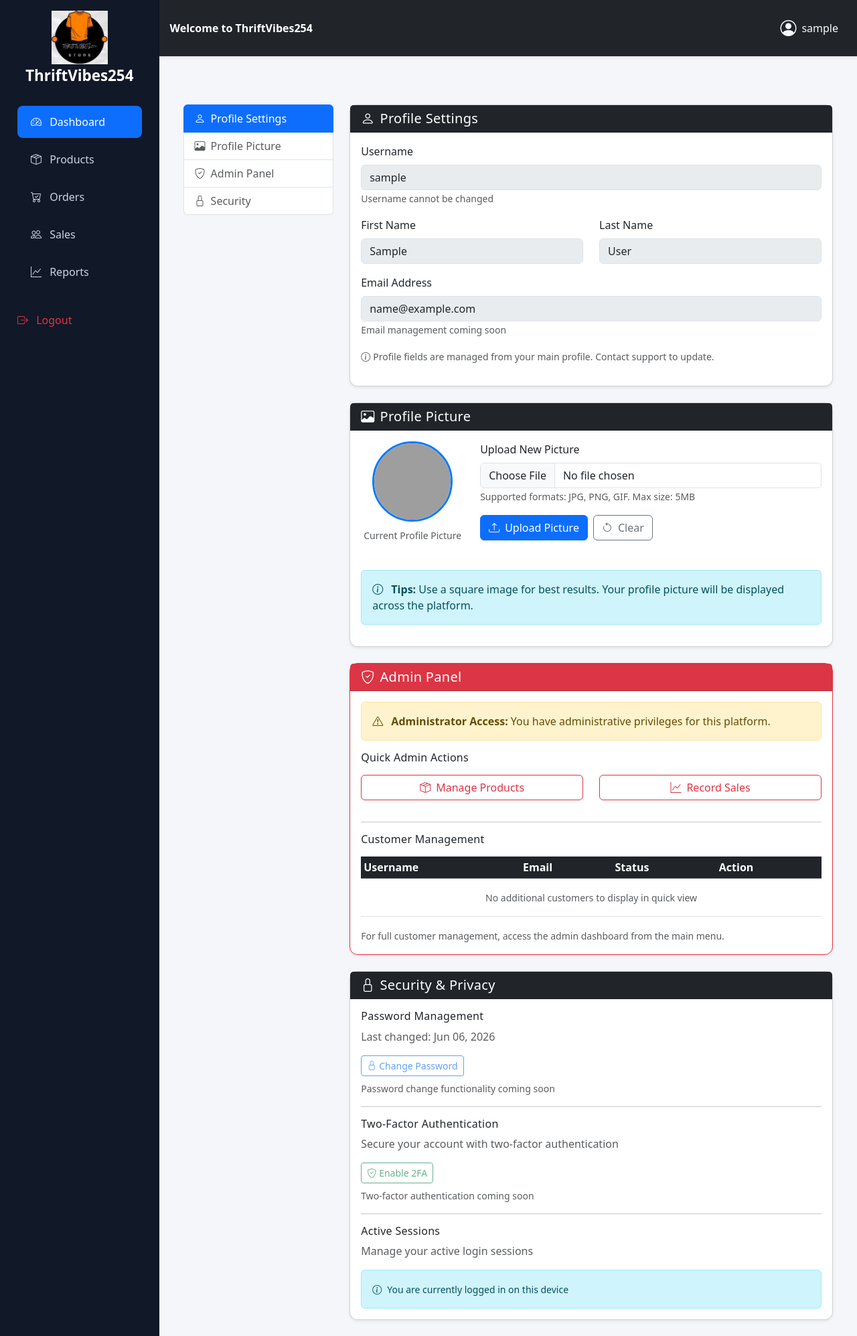
After one commit to Brayohhh/thriftvibes254, a Django app: page /settings/ in a window 1280 px wide. The commit adds this page. Shown: the whole page at 67% size. Run offline with Django 5.2, Linux system fonts and the light colour scheme; the visitor is signed in with stand-in values (Sample User, id 1); data comes from the database, SQL or seed files in the repository; some libraries are stand-ins or nearby versions; grey boxes are pictures that could not be loaded.

Commit message:
updatess

```diff
--- a/thriftvibes254/inventory/templates/inventory/base.html
+++ b/thriftvibes254/inventory/templates/inventory/base.html
@@ -10,6 +10,8 @@
   <!-- Bootstrap -->
   <link rel="stylesheet" href="{% static 'css/bootstrap.min.css' %}">
   <link rel="stylesheet" href="{% static 'css/style.css' %}">
+  <!-- Bootstrap Icons -->
+  <link rel="stylesheet" href="https://cdn.jsdelivr.net/npm/bootstrap-icons@1.11.0/font/bootstrap-icons.css">
 
   {%block extra_css%} {% endblock %}
   <style>
@@ -152,8 +154,31 @@ h4, h5, h6 {
     </button>
 
     <span class="navbar-text fw-semibold text-white">
-      Welcome, {{ request.user.username }}
+      Welcome to ThriftVibes254
     </span>
+  </div>
+
+  <!-- PROFILE DROPDOWN -->
+  <div class="dropdown">
+    <button class="btn btn-outline-light d-flex align-items-center gap-2" type="button" id="profileDropdown" data-bs-toggle="dropdown" aria-expanded="false" style="border: none; padding: 0.5rem 0.75rem;">
+      <i class="bi bi-person-circle" style="font-size: 1.5rem;"></i>
+      <span class="d-none d-md-inline">{{ request.user.username }}</span>
+    </button>
+    <ul class="dropdown-menu dropdown-menu-end" aria-labelledby="profileDropdown">
+      <li><h6 class="dropdown-header">{{ request.user.username }}</h6></li>
+      <li><hr class="dropdown-divider"></li>
+      <li><a class="dropdown-item" href="{% url 'inventory:user_profile' %}"><i class="bi bi-person me-2"></i>View Profile</a></li>
+      <li><a class="dropdown-item" href="{% url 'inventory:user_settings' %}"><i class="bi bi-gear me-2"></i>Settings</a></li>
+      <li><hr class="dropdown-divider"></li>
+      <li>
+        <form method="post" action="{% url 'logout' %}" class="m-0">
+          {% csrf_token %}
+          <button type="submit" class="dropdown-item text-danger" style="width: 100%; text-align: left;">
+            <i class="bi bi-box-arrow-right me-2"></i>Logout
+          </button>
+        </form>
+      </li>
+    </ul>
   </div>
 </nav>
 
--- a/thriftvibes254/inventory/templates/inventory/orders/add_items.html
+++ b/thriftvibes254/inventory/templates/inventory/orders/add_items.html
@@ -10,7 +10,7 @@
   <div class="d-flex flex-wrap justify-content-between align-items-center mb-4">
     <div>
       <h3 class="fw-bold mb-1">Add Items to Order</h3>
-      <small class="text-muted">Order #{{ order.id }}</small>
+      <small class="text-muted">Order #{{ order.order_id }}</small>
     </div>
 
     <div class="d-flex align-items-center gap-2">
--- a/thriftvibes254/inventory/templates/inventory/orders/confirmation.html
+++ b/thriftvibes254/inventory/templates/inventory/orders/confirmation.html
@@ -9,7 +9,7 @@
       <h4 class="text-success">🎉 Order Confirmed!</h4>
 
       <p class="mt-3">
-        Order ID: <strong>#{{ order.id }}</strong><br>
+        Order ID: <strong>#{{ order.order_id }}</strong><br>
         Status: <strong>{{ order.status|title }}</strong>
       </p>
 
--- /dev/null
+++ b/thriftvibes254/inventory/templates/inventory/settings.html
@@ -0,0 +1,225 @@
+{% extends 'inventory/base.html' %}
+{% load static %}
+
+{% block title %}Settings - ThriftVibes254{% endblock %}
+
+{% block content %}
+<div class="container mt-5">
+  <div class="row">
+    <!-- Settings Navigation -->
+    <div class="col-md-3">
+      <div class="list-group sticky-top" style="top: 80px;">
+        <a href="#profile-section" class="list-group-item list-group-item-action active" data-bs-toggle="list">
+          <i class="bi bi-person me-2"></i>Profile Settings
+        </a>
+        <a href="#picture-section" class="list-group-item list-group-item-action" data-bs-toggle="list">
+          <i class="bi bi-image me-2"></i>Profile Picture
+        </a>
+        {% if is_staff %}
+        <a href="#admin-section" class="list-group-item list-group-item-action" data-bs-toggle="list">
+          <i class="bi bi-shield-check me-2"></i>Admin Panel
+        </a>
+        {% endif %}
+        <a href="#security-section" class="list-group-item list-group-item-action" data-bs-toggle="list">
+          <i class="bi bi-lock me-2"></i>Security
+        </a>
+      </div>
+    </div>
+
+    <!-- Settings Content -->
+    <div class="col-md-9">
+      <!-- Profile Settings Section -->
+      <div class="card shadow-sm mb-4" id="profile-section">
+        <div class="card-header bg-dark text-white">
+          <h5 class="mb-0"><i class="bi bi-person me-2"></i>Profile Settings</h5>
+        </div>
+        <div class="card-body">
+          <form method="get">
+            <div class="mb-3">
+              <label class="form-label">Username</label>
+              <input type="text" class="form-control" value="{{ user.username }}" disabled>
+              <small class="text-muted">Username cannot be changed</small>
+            </div>
+
+            <div class="row">
+              <div class="col-md-6 mb-3">
+                <label class="form-label">First Name</label>
+                <input type="text" class="form-control" value="{{ user.first_name }}" disabled>
+              </div>
+              <div class="col-md-6 mb-3">
+                <label class="form-label">Last Name</label>
+                <input type="text" class="form-control" value="{{ user.last_name }}" disabled>
+              </div>
+            </div>
+
+            <div class="mb-3">
+              <label class="form-label">Email Address</label>
+              <input type="email" class="form-control" value="{{ user.email }}" disabled>
+              <small class="text-muted">Email management coming soon</small>
+            </div>
+
+            <p class="text-muted"><small><i class="bi bi-info-circle me-1"></i>Profile fields are managed from your main profile. Contact support to update.</small></p>
+          </form>
+        </div>
+      </div>
+
+      <!-- Profile Picture Section -->
+      <div class="card shadow-sm mb-4" id="picture-section">
+        <div class="card-header bg-dark text-white">
+          <h5 class="mb-0"><i class="bi bi-image me-2"></i>Profile Picture</h5>
+        </div>
+        <div class="card-body">
+          <div class="row mb-4">
+            <div class="col-md-3 text-center">
+              {% if profile.profile_pic %}
+                <img src="{{ profile.profile_pic.url }}" alt="Profile Picture" class="rounded-circle" style="width: 120px; height: 120px; object-fit: cover; border: 3px solid #007bff;">
+              {% else %}
+                <i class="bi bi-person-circle" style="font-size: 120px; color: #6c757d;"></i>
+              {% endif %}
+              <p class="text-muted mt-2"><small>Current Profile Picture</small></p>
+            </div>
+            <div class="col-md-9">
+              <form method="post" enctype="multipart/form-data">
+                {% csrf_token %}
+                <div class="mb-3">
+                  <label for="profilePicInput" class="form-label">Upload New Picture</label>
+                  <input type="file" class="form-control" id="profilePicInput" name="profile_pic" accept="image/*" required>
+                  <small class="text-muted">Supported formats: JPG, PNG, GIF. Max size: 5MB</small>
+                </div>
+
+                <div class="mb-3">
+                  <img id="preview" style="max-width: 100%; max-height: 200px; display: none; border-radius: 8px; margin-top: 10px;">
+                </div>
+
+                <div class="d-flex gap-2">
+                  <button type="submit" class="btn btn-primary">
+                    <i class="bi bi-upload me-2"></i>Upload Picture
+                  </button>
+                  <button type="reset" class="btn btn-outline-secondary">
+                    <i class="bi bi-arrow-counterclockwise me-2"></i>Clear
+                  </button>
+                </div>
+              </form>
+            </div>
+          </div>
+
+          <!-- Info Alert -->
+          <div class="alert alert-info" role="alert">
+            <i class="bi bi-info-circle me-2"></i>
+            <strong>Tips:</strong> Use a square image for best results. Your profile picture will be displayed across the platform.
+          </div>
+        </div>
+      </div>
+
+      <!-- Admin Panel Section (Only for staff) -->
+      {% if is_staff %}
+      <div class="card shadow-sm mb-4 border-danger" id="admin-section">
+        <div class="card-header bg-danger text-white">
+          <h5 class="mb-0"><i class="bi bi-shield-check me-2"></i>Admin Panel</h5>
+        </div>
+        <div class="card-body">
+          <div class="alert alert-warning">
+            <i class="bi bi-exclamation-triangle me-2"></i>
+            <strong>Administrator Access:</strong> You have administrative privileges for this platform.
+          </div>
+
+          <h6 class="mb-3">Quick Admin Actions</h6>
+          <div class="row">
+            <div class="col-md-6 mb-3">
+              <a href="{% url 'inventory:product_list' %}" class="btn btn-outline-danger w-100">
+                <i class="bi bi-box-seam me-2"></i>Manage Products
+              </a>
+            </div>
+            <div class="col-md-6 mb-3">
+              <a href="{% url 'inventory:record_sale' %}" class="btn btn-outline-danger w-100">
+                <i class="bi bi-graph-up me-2"></i>Record Sales
+              </a>
+            </div>
+          </div>
+
+          <hr>
+
+          <h6 class="mb-3">Customer Management</h6>
+          <div class="table-responsive">
+            <table class="table table-sm table-hover">
+              <thead class="table-dark">
+                <tr>
+                  <th>Username</th>
+                  <th>Email</th>
+                  <th>Status</th>
+                  <th>Action</th>
+                </tr>
+              </thead>
+              <tbody>
+                <tr>
+                  <td colspan="4" class="text-center text-muted py-3">
+                    <small>No additional customers to display in quick view</small>
+                  </td>
+                </tr>
+              </tbody>
+            </table>
+          </div>
+
+          <small class="text-muted">For full customer management, access the admin dashboard from the main menu.</small>
+        </div>
+      </div>
+      {% endif %}
+
+      <!-- Security Section -->
+      <div class="card shadow-sm" id="security-section">
+        <div class="card-header bg-dark text-white">
+          <h5 class="mb-0"><i class="bi bi-lock me-2"></i>Security & Privacy</h5>
+        </div>
+        <div class="card-body">
+          <div class="mb-3">
+            <h6>Password Management</h6>
+            <p class="text-muted">Last changed: {{ user.date_joined|date:"M d, Y" }}</p>
+            <button class="btn btn-outline-primary btn-sm" disabled>
+              <i class="bi bi-lock me-1"></i>Change Password
+            </button>
+            <small class="text-muted d-block mt-2">Password change functionality coming soon</small>
+          </div>
+
+          <hr>
+
+          <div class="mb-3">
+            <h6>Two-Factor Authentication</h6>
+            <p class="text-muted">Secure your account with two-factor authentication</p>
+            <button class="btn btn-outline-success btn-sm" disabled>
+              <i class="bi bi-shield-check me-1"></i>Enable 2FA
+            </button>
+            <small class="text-muted d-block mt-2">Two-factor authentication coming soon</small>
+          </div>
+
+          <hr>
+
+          <div>
+            <h6>Active Sessions</h6>
+            <p class="text-muted">Manage your active login sessions</p>
+            <div class="alert alert-info mb-0">
+              <small><i class="bi bi-info-circle me-2"></i>You are currently logged in on this device</small>
+            </div>
+          </div>
+        </div>
+      </div>
+    </div>
+  </div>
+</div>
+
+<!-- Image Preview Script -->
+<script>
+document.getElementById('profilePicInput').addEventListener('change', function(e) {
+  const preview = document.getElementById('preview');
+  const file = e.target.files[0];
+
+  if (file) {
+    const reader = new FileReader();
+    reader.onload = function(event) {
+      preview.src = event.target.result;
+      preview.style.display = 'block';
+    };
+    reader.readAsDataURL(file);
+  }
+});
+</script>
+{% endblock %}
--- a/thriftvibes254/inventory/urls.py
+++ b/thriftvibes254/inventory/urls.py
@@ -1,6 +1,6 @@
 from django.urls import path
 from django.contrib.auth import views as auth_views
-from .views import dashboard, order_confirmation, signup, checkout_order, create_order, add_order_items, customer_dashboard, redirect_after_login
+from .views import dashboard, order_confirmation, signup, checkout_order, create_order, add_order_items, customer_dashboard, redirect_after_login, user_profile, user_settings
 from . import views
 from .forms import CustomLoginForm
 
@@ -28,4 +28,6 @@ urlpatterns = [
     path("redirect/", redirect_after_login, name="redirect_after_login"),
     path("mpesa/callback/", views.mpesa_callback, name="mpesa_callback"),
     path("pay_order/<int:order_id>/", views.pay_order, name="pay_order"),
+    path("profile/", user_profile, name="user_profile"),
+    path("settings/", user_settings, name="user_settings"),
 ]
--- a/thriftvibes254/inventory/views.py
+++ b/thriftvibes254/inventory/views.py
@@ -11,7 +11,7 @@ from django.utils.timezone import now
 from django.db.models import Sum
 from django.views.decorators.csrf import csrf_exempt
 
-from .models import Product, Sale, Order, OrderItem, MpesaTransaction
+from .models import Product, Sale, Order, OrderItem, MpesaTransaction, UserProfile
 from .forms import ProductForm, SaleForm, OrderItemForm, CustomerSignupForm
 from .mpesa import stk_push
 
@@ -266,3 +266,38 @@ def mpesa_callback(request):
         "ResultCode": 0,
         "ResultDesc": "Accepted"
     })
+
+@login_required
+def user_profile(request):
+    """Display user profile with details including email and signup date"""
+    user = request.user
+    profile, created = UserProfile.objects.get_or_create(user=user)
+
+    context = {
+        'user': user,
+        'profile': profile,
+        'signup_date': user.date_joined,
+        'last_login': user.last_login,
+    }
+    return render(request, 'inventory/profile.html', context)
+
+@login_required
+def user_settings(request):
+    """Settings page for users to manage profile and upload profile picture"""
+    user = request.user
+    profile, created = UserProfile.objects.get_or_create(user=user)
+
+    if request.method == "POST":
+        # Handle profile picture upload
+        if 'profile_pic' in request.FILES:
+            profile.profile_pic = request.FILES['profile_pic']
+            profile.save()
+            messages.success(request, 'Profile picture updated successfully')
+            return redirect('inventory:user_settings')
+
+    context = {
+        'user': user,
+        'profile': profile,
+        'is_staff': user.is_staff,
+    }
+    return render(request, 'inventory/settings.html', context)
```
Also changed, not shown: thriftvibes254/inventory/admin.py (+8 -2 lines), thriftvibes254/inventory/models.py (+28 -2 lines), thriftvibes254/inventory/templates/inventory/dashboard.html (+3 -5 lines), thriftvibes254/inventory/templates/inventory/profile.html (added, +131 -0 lines), thriftvibes254/inventory/migrations/0005_userprofile.py (added), thriftvibes254/inventory/migrations/0006_order_order_id.py (added).
